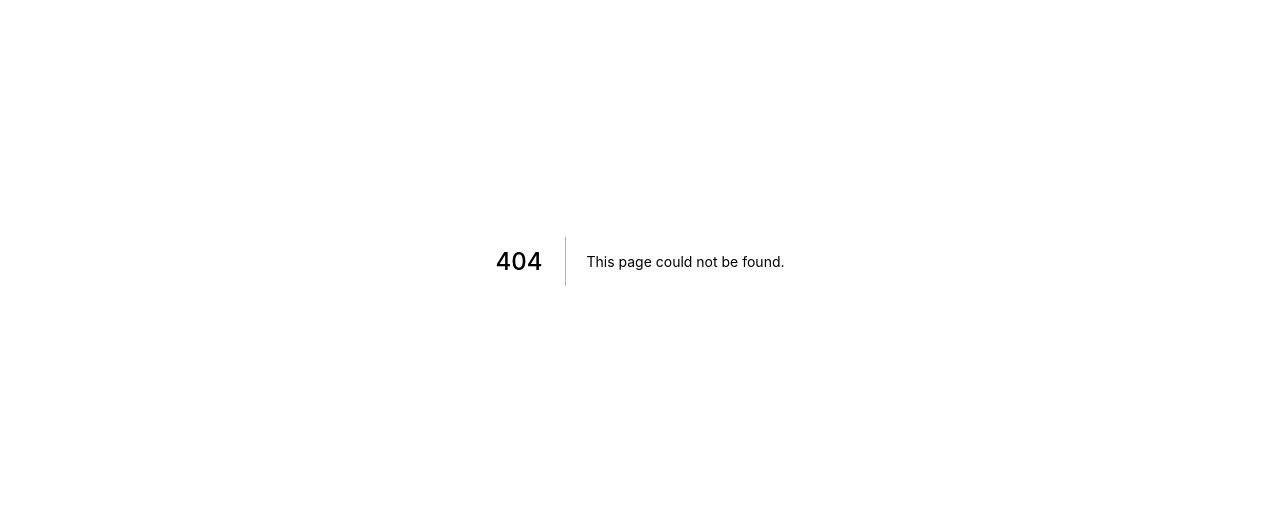
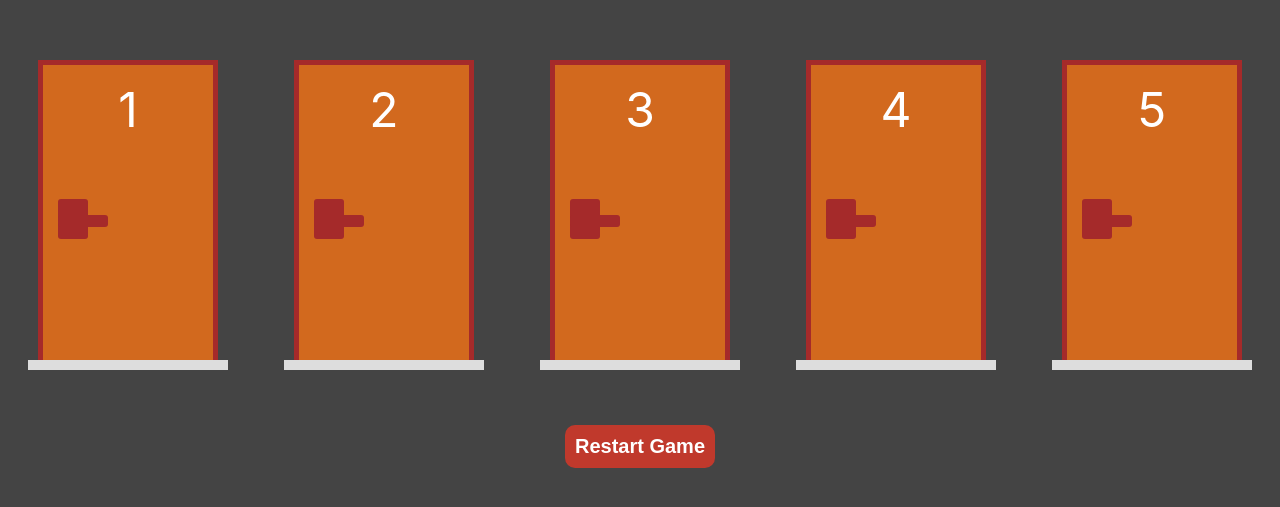
Before and after one commit to gabrielDpadua21/doors-game, a Next.js app: page /game in a window 1280 px wide. Before the commit this address had no page. Shown: the part 139-646 px from the top of the page. Built offline with nearby package versions, Linux system fonts and the light colour scheme.

Commit message:
✨feat: game component

```diff
--- /dev/null
+++ b/pages/game.tsx
@@ -0,0 +1,36 @@
+
+import { NextPage } from 'next';
+import { useState } from 'react';
+import Door from '../components/Door';
+import { createDoors, updateDoors } from '../domains/doors';
+import styles from '../styles/Game.module.css';
+import Link from 'next/link';
+
+const Game: NextPage = () => {
+    const [doors, setDoors] = useState(createDoors(5, 1));
+
+  const renderDoors = () => {
+    return doors.map(door => {
+      return (
+        <Door key={door.number} door={door} onChange={newDoor => setDoors(updateDoors(doors, newDoor))}></Door>
+      )
+    })
+  }
+
+  return (
+    <>
+      <div className={styles.game}>
+        <div className={styles.doors}>
+            {renderDoors()}
+        </div>
+        <div className={styles.buttons}>
+            <Link href="/">
+                <button>Restart Game</button>
+            </Link>
+        </div>
+      </div>
+    </>
+  )
+}
+
+export default Game;
--- /dev/null
+++ b/styles/Game.module.css
@@ -0,0 +1,35 @@
+.game {
+    display: flex;
+    flex-direction: column;
+    justify-content: center;
+    align-items: center;
+    height: 100vh;
+}
+
+.doors {
+    display: flex;
+    justify-content: space-around;
+    flex-wrap: wrap;
+    align-self: stretch;
+}
+
+.buttons {
+    display: flex;
+    justify-content: center;
+    margin-top: 50px;
+}
+
+.buttons button {
+    background-color: #c0392c;
+    color: #fff;
+    padding: 10px;
+    font-size: 20px;
+    font-weight: bold;
+    border: none;
+    border-radius: 10px;
+    transition: ease-in 0.2s;
+}
+
+.buttons button:hover {
+    color: #000;
+}
```
Also changed, not shown: pages/index.tsx (+4 -16 lines).
